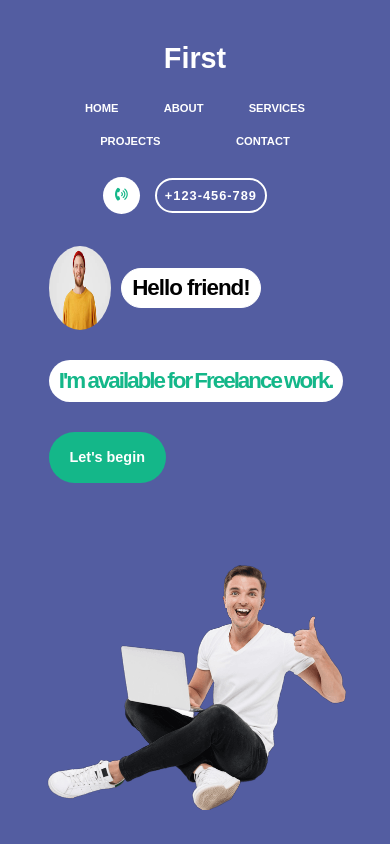
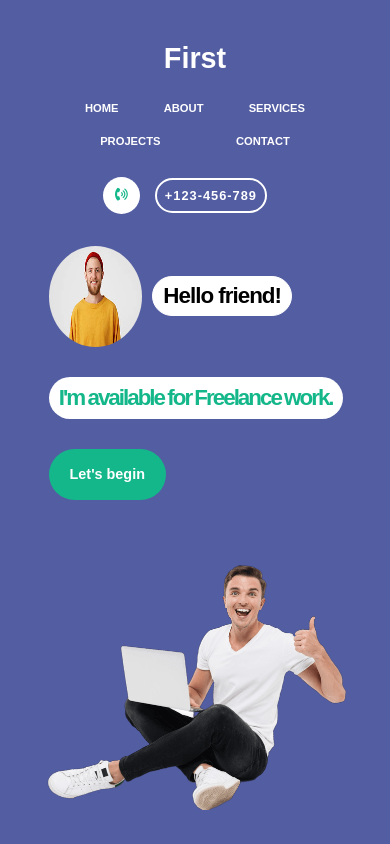
Before and after one commit to Kashif-Shaikh-01/First-Responsive-Website-Pract, a plain HTML site: page index.html in a window 390 px wide. Shown: the top 844 px of the page. Drawn offline with nearby package versions, Linux system fonts and the light colour scheme.

Commit message:
Add some styles

```diff
--- a/css/style.css
+++ b/css/style.css
@@ -615,8 +615,8 @@ nav {
   }
 
   .main-1 img {
-    height: 10vh;
-    width: 16vw;
+    height: 12vh;
+    width: 24vw;
   }
 
   .main-1 h1 {
```
